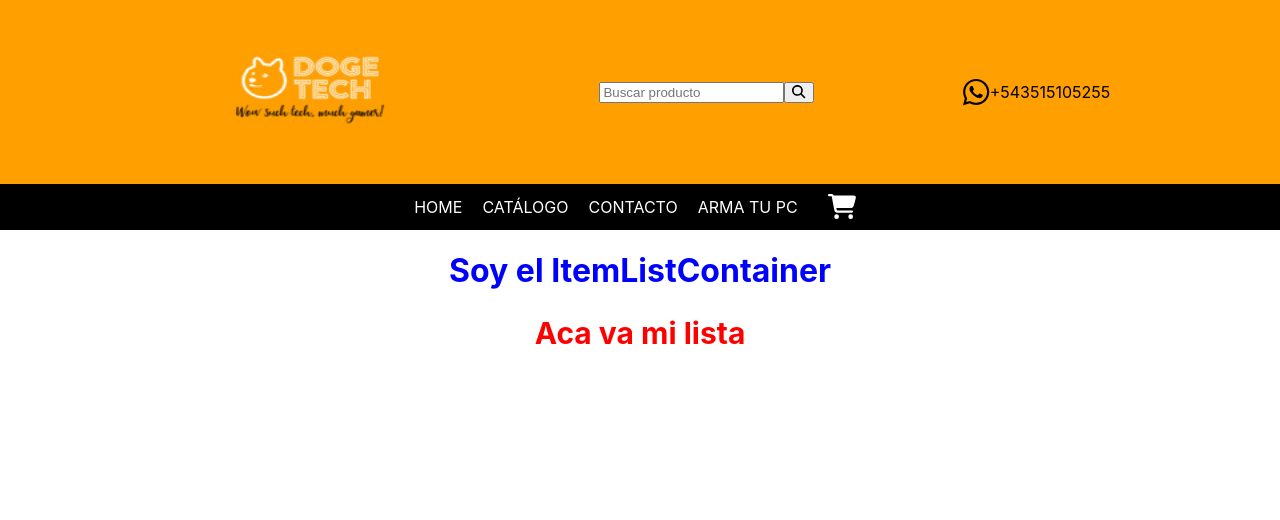
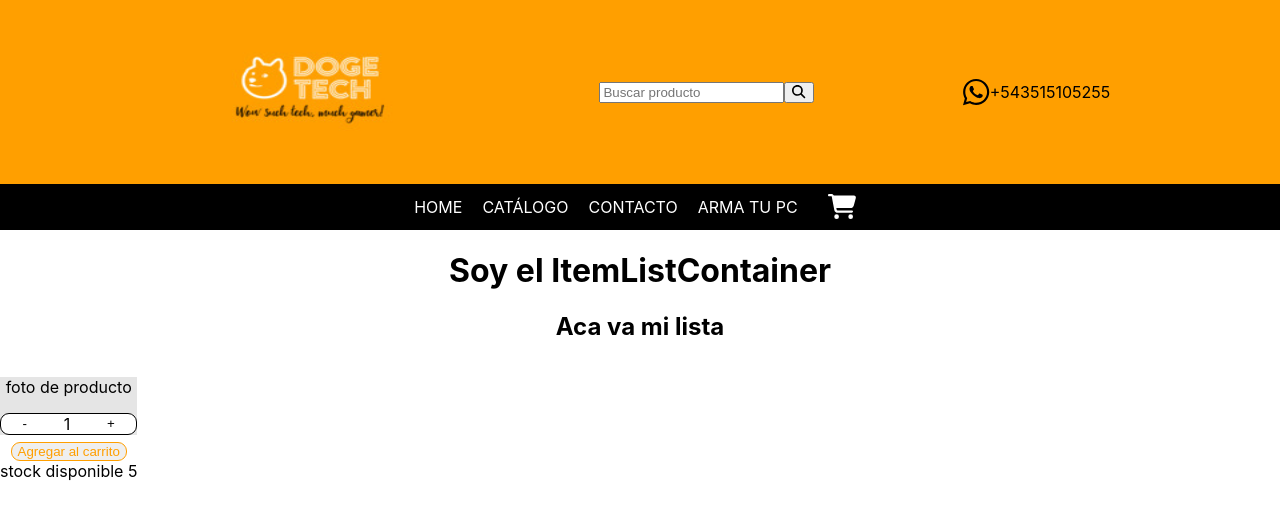
Before and after one commit to AaronGramajo/React-Ecommerce, a React (Create React App) app: page / in a window 1280 px wide. Shown: the top 520 px of the page. Built offline with nearby package versions, Linux system fonts and the light colour scheme.

Commit message:
agregue un ItemCount.

```diff
--- /dev/null
+++ b/src/components/ItemCount/ItemCount.css
@@ -0,0 +1,28 @@
+.contenedorItemCount {
+    position: absolute;
+}
+
+.contenedorItem {
+    background-color: rgba(0, 0, 0, 0.1);
+    margin-bottom: 5px;
+}
+
+.contenedorBotonCantidad {
+    display: flex;
+    justify-content: space-around;
+    border: 1px solid black;
+    border-radius: 9px;
+    background-color: white;
+}
+
+.botonContador {
+    border: 0 none;
+    background-color: white;
+    cursor: pointer;
+}
+
+.botonAgregarCarrito {
+    border: 1px solid #ff9f00;
+    border-radius: 9px;
+    color: #ff9f00;
+}
--- /dev/null
+++ b/src/components/ItemCount/ItemCount.jsx
@@ -0,0 +1,40 @@
+import React from 'react'
+import './ItemCount.css'
+import { useState } from 'react'
+
+export const ItemCount = ({ inicial, stock, onAdd}) => {
+    let [cantidad, setCantidad] = useState(inicial)
+
+    const aumentar = () => {
+        if (cantidad < stock ) {
+            setCantidad(cantidad + 1)
+        }
+    }
+
+    function restar() {
+        if (cantidad > 1) {
+            setCantidad(cantidad - 1)
+        }
+    }
+
+    return (
+    <div className='contenedorItemCount'>
+        <div className='contenedorItem'>
+            <div className='contenedorItemDesc'>
+            <p>foto de producto</p>
+            </div>
+            <div className='contenedorBotonCantidad'>
+                <button className='botonMenos botonContador' id='botonMenos' onClick={restar}>-</button>
+                <span id='cantidad'> {cantidad} </span>
+                <button className='botonMas botonContador' id='botonMas' onClick={aumentar}>+</button>
+            </div>
+        </div>
+        <div className='contenedorBotonCount'>
+            <button className='botonAgregarCarrito' onClick={onAdd}>Agregar al carrito</button>
+        </div>
+        <div className='contenedorStock'>
+        <span className='stock'>stock disponible {stock}</span>
+        </div>
+    </div>
+    )
+}
--- a/src/components/ItemListContainer/ItemListContainer.jsx
+++ b/src/components/ItemListContainer/ItemListContainer.jsx
@@ -1,11 +1,36 @@
 import React from 'react'
 import './ItemListContainer.css'
+import { ItemCount } from '../ItemCount/ItemCount'
+// import React, { useEffect, useState } from 'react'
+//tengo que importar un json despues parsearlo en miPromesa
+//crear una carpeta json
 
 export const ItemListContainer = ({greetings = '', lista = ''}) => {
+    // const [productos,setProductos] = useState([])
+    // const [loading,setLoading] = useState(true)
+    // const miPromesa = new Promise ((resolve,reject)=>{
+    //     setTimeout(()=>{
+    //         resolve({productos})
+    //     },3000)
+    // })
+
+    // useEffect(()=> {
+    //     miPromesa
+    //     .then(respuesta=>setProductos(respuesta))
+    //     .catch(err)
+    //     .finally(setLoading(false))
+    // },[])
     return (
-        <div>
-            <h1 className='saludo1'>{greetings}</h1>
-            <h2 className='saludo2'>{lista}</h2>
+        <div className='contenedorItemList'>
+            <h1>{greetings}</h1>
+            <h2>{lista}</h2>
+            <ItemCount inicial={1} stock={5} onAdd={()=>console.log("agregado al carrito")} />
         </div>
+    //     <div>
+    //         <h1 className='saludo1'>{greetings}</h1>
+    //         <h2 className='saludo2'>{lista}</h2>
+    //         {loading ? <h2>cargando</h2> :
+    //         [setProductos].map(items => <li key={item.id}>{items}</li> )}
+    //     </div>
     )
 }
--- a/src/components/Navbar/Navbar.jsx
+++ b/src/components/Navbar/Navbar.jsx
@@ -36,9 +36,7 @@ export const Navbar = () => {
                         <li className='link'><a className='linkA' href="/">ARMA TU PC</a></li>
                     </ul>
                     </div>
-                    <div>
                     <CartWidget/>
-                    </div>
                 </div>
             </header>
         </div>
--- a/src/index.js
+++ b/src/index.js
@@ -6,9 +6,7 @@ import reportWebVitals from './reportWebVitals';
 
 const root = ReactDOM.createRoot(document.getElementById('root'));
 root.render(
-  <React.StrictMode>
-    <App />
-  </React.StrictMode>
+<App />
 );
 
 // If you want to start measuring performance in your app, pass a function
```
Also changed, not shown: src/components/ItemList/ItemList.jsx (added, +7 -0 lines), src/logo.svg (deleted).
